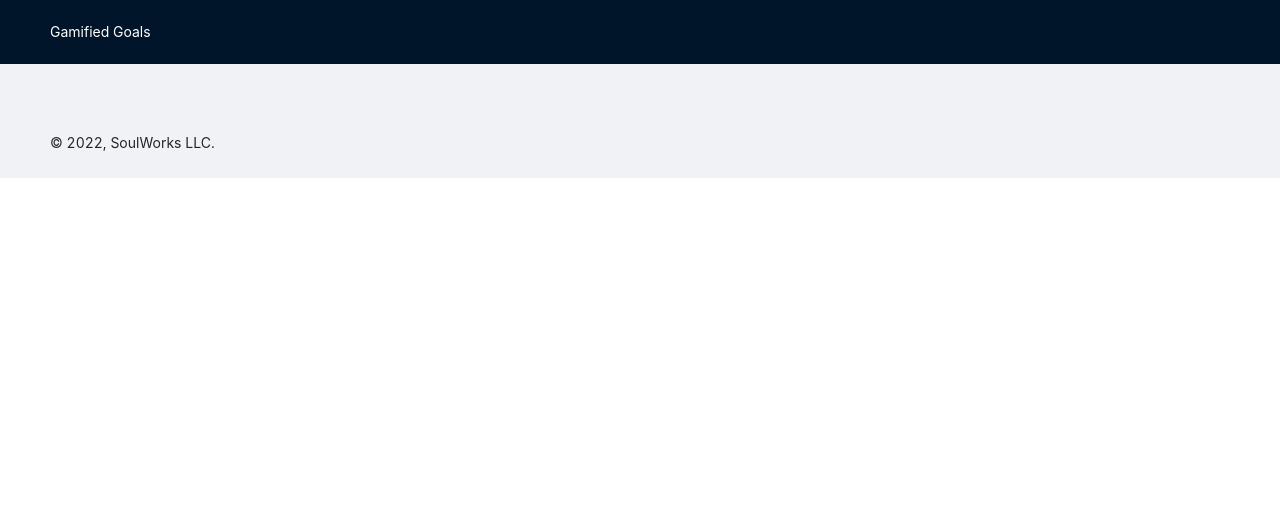
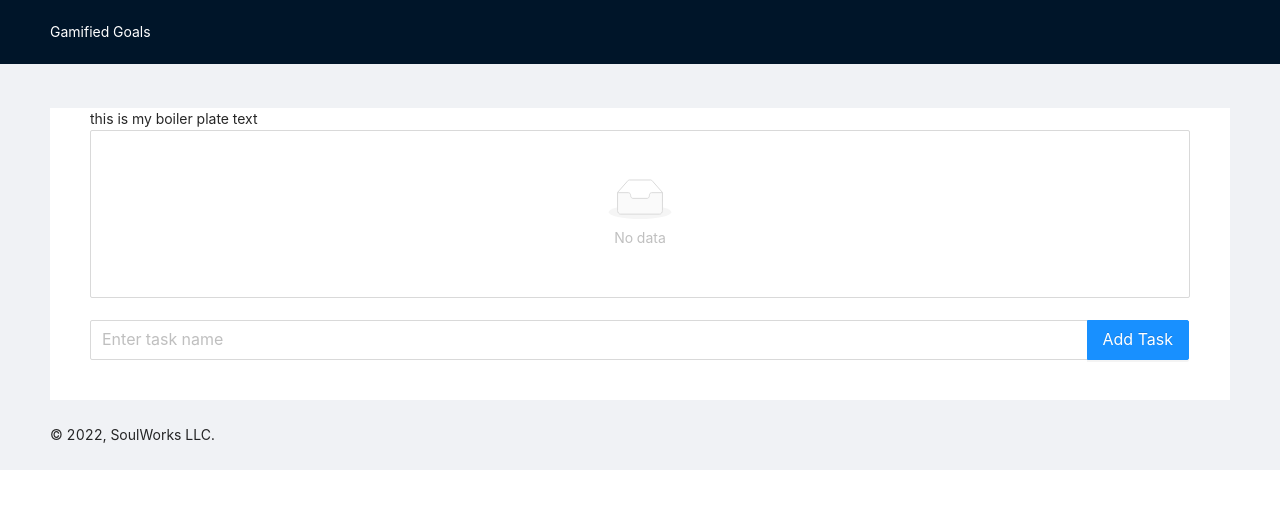
Before and after one commit to JoshBenPhilip/gamified-goals, a React (Create React App) app: page / in a window 1280 px wide. Shown: the top 508 px of the page. Built offline with nearby package versions, Linux system fonts and the light colour scheme.

Commit message:
Working Todo app just need to fill in db link

```diff
--- a/public/index.html
+++ b/public/index.html
@@ -24,7 +24,7 @@
       work correctly both with client-side routing and a non-root public URL.
       Learn how to configure a non-root public URL by running `npm run build`.
     -->
-    <title>React App</title>
+    <title>Gamified Goals</title>
   </head>
   <body>
     <noscript>You need to enable JavaScript to run this app.</noscript>
--- a/src/components/HomePage.js
+++ b/src/components/HomePage.js
@@ -1,3 +1,21 @@
+import { useState } from "react";
+import TaskList from "./TaskList";
+import NewTask from "./NewTask";
+
 export default function HomePage() {
-  return <>{/* <Tasks /> */}</>;
+  const [tasks, setTasks] = useState([]);
+  const [loading, setLoading] = useState([]);
+  return (
+    <section style={{ background: "white", padding: "0 40px 40px" }}>
+      <>this is my boiler plate text</>
+      <TaskList
+        tasks={tasks}
+        setTasks={setTasks}
+        loading={loading}
+        setLoading={setLoading}
+      />
+      <br />
+      <NewTask setTasks={setTasks} setLoading={setLoading} />
+    </section>
+  );
 }
--- a/src/components/NewTask.jsx
+++ b/src/components/NewTask.jsx
@@ -1,3 +1,50 @@
-export default function EnterNewTask() {
-  return <></>;
+import { Input } from "antd";
+import { useState } from "react";
+
+export default function NewTask({ setTasks, setLoading }) {
+  const [newTask, setNewTask] = useState("");
+  const handleButtonSubmit = () => {
+    if (newTask.trim() === "") {
+      // if the new task is empty
+      return; // don't do anything
+    }
+    setLoading(true);
+    const taskObject = {
+      task: newTask,
+    };
+    fetch("mydb", {
+      method: "POST",
+      headers: {
+        "Content-Type": "application/json",
+      },
+      body: JSON.stringify(taskObject),
+    })
+      .then(() => {
+        setNewTask("");
+        // cool, we added a new task, now lets update the list
+        fetch("mydb")
+          .then((response) => response.json())
+          .then((data) => {
+            setTasks(data);
+            setLoading(false);
+          });
+      })
+      .catch((err) => {
+        alert(err);
+        setLoading(false);
+      });
+  };
+  const handleInputText = (event) => {
+    setNewTask(event.target.value);
+  };
+  return (
+    <Input.Search
+      value={newTask}
+      placeholder="Enter task name"
+      enterButton="Add Task"
+      size="large"
+      onSearch={handleButtonSubmit}
+      onChange={handleInputText}
+    />
+  );
 }
--- a/src/components/Task.js
+++ b/src/components/Task.js
@@ -0,0 +1,48 @@
+import { useState, useEffect } from "react";
+import { List, Checkbox } from "antd";
+
+export default function Task({ item, setTasks, setLoading }) {
+  const [itemStyle, setItemStyle] = useState({});
+  useEffect(() => {
+    if (item.done) {
+      setItemStyle({ color: "grey", textDecoration: "line-through" });
+    } else {
+      setItemStyle({ color: "black", textDecoration: "none" });
+    }
+  }, [item]);
+  const handleToggleTaskDone = () => {
+    setLoading(true);
+    fetch(`mydb/${item.id}`, {
+      method: "PATCH",
+      headers: {
+        "Content-Type": "application/json",
+      },
+      body: JSON.stringify({ done: !item.done }),
+    })
+      .then(() => {
+        // THEN: fetch our tasks
+        fetch("mydb")
+          .then((response) => response.json())
+          .then((data) => {
+            setTasks(data);
+            setLoading(false);
+          });
+      })
+      .catch((err) => {
+        alert(err);
+        setLoading(false);
+      });
+  };
+  return (
+    <>
+      <List.Item style={itemStyle}>
+        <Checkbox
+          style={{ margin: "10px" }}
+          onClick={handleToggleTaskDone}
+          checked={item.done}
+        ></Checkbox>
+        {item.task}
+      </List.Item>
+    </>
+  );
+}
--- a/src/components/TaskList.js
+++ b/src/components/TaskList.js
@@ -0,0 +1,32 @@
+import { useEffect } from "react";
+import { List } from "antd";
+import Task from "./Task";
+
+export default function TaskList({ tasks, setTasks, loading, setLoading }) {
+  useEffect(() => {
+    // GET DATA FROM API
+    setLoading(true);
+    fetch("")
+      .then((response) => response.json())
+      .then((data) => {
+        setTasks(data);
+        setLoading(false);
+      })
+      .catch((err) => {
+        alert(err);
+        setLoading(false);
+      });
+  }, []);
+
+  return (
+    <List
+      loading={loading}
+      dataSource={tasks}
+      size="large"
+      bordered
+      renderItem={(item) => (
+        <Task item={item} setLoading={setLoading} setTasks={setTasks} />
+      )}
+    />
+  );
+}
```
Also changed, not shown: 1 other file (tests, documents, lock files or other folders).
